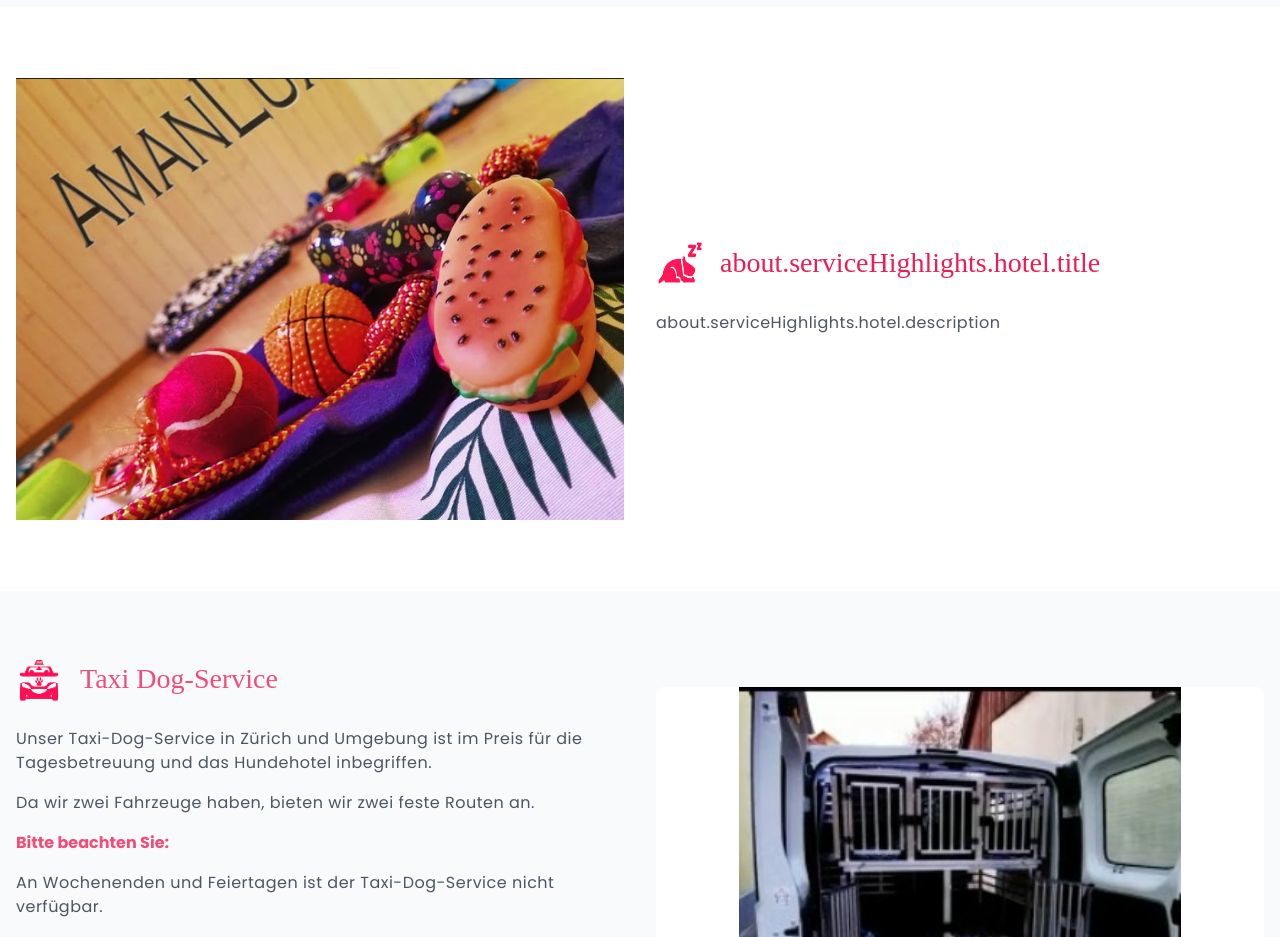
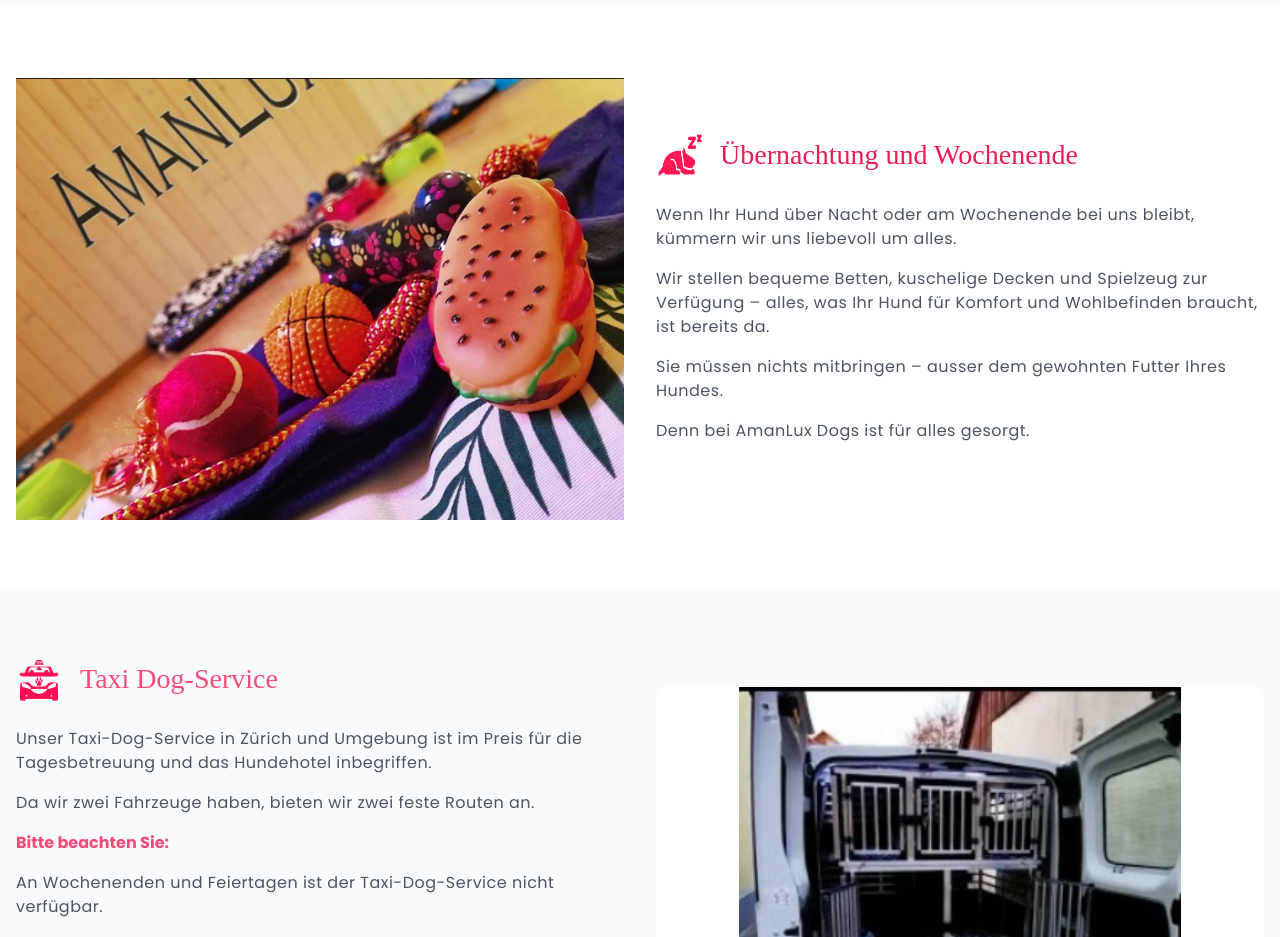
Before and after one commit to tatyquebralayout/analuxsite, a React (Vite) app: page /services in a window 1280 px wide. Shown: the part 2960-3897 px from the top of the page. Built offline with nearby package versions, Linux system fonts and the light colour scheme; a web font is replaced by a local one.

Commit message:
Fix: Hardcode texto da seção Übernachtung em Hundebetreuung.tsx

```diff
--- a/src/pages/Hundebetreuung.tsx
+++ b/src/pages/Hundebetreuung.tsx
@@ -298,23 +298,21 @@ const HundebetreuungPage: React.FC = () => {
               <div className="flex items-center mb-6">
                 <img src={sleepIcon} alt="Sleep Icon" className="w-12 h-12 mr-4" />
                 <h2 className="headline3 font-sour-gummy text-primary">
-                  {t('about.serviceHighlights.hotel.title')}
+                  Übernachtung und Wochenende
                 </h2>
               </div>
-              {(() => {
-                const hotelDescription = t('about.serviceHighlights.hotel.description');
-                const descriptionParagraphs = hotelDescription ? hotelDescription.split('\n') : [];
-                return descriptionParagraphs.map((paragraph, index) => (
-                  <p
-                    key={index}
-                    className={`body1 text-gray-600 ${
-                      index === descriptionParagraphs.length - 1 ? 'mb-6' : 'mb-4'
-                    }`}
-                  >
-                    {paragraph}
-                  </p>
-                ));
-              })()}
+              <p className="body1 text-gray-600 mb-4">
+                Wenn Ihr Hund über Nacht oder am Wochenende bei uns bleibt, kümmern wir uns liebevoll um alles.
+              </p>
+              <p className="body1 text-gray-600 mb-4">
+                Wir stellen bequeme Betten, kuschelige Decken und Spielzeug zur Verfügung – alles, was Ihr Hund für Komfort und Wohlbefinden braucht, ist bereits da.
+              </p>
+              <p className="body1 text-gray-600 mb-4">
+                Sie müssen nichts mitbringen – ausser dem gewohnten Futter Ihres Hundes.
+              </p>
+              <p className="body1 text-gray-600 mb-6">
+                Denn bei AmanLux Dogs ist für alles gesorgt.
+              </p>
             </div>
             <div className="md:w-1/2 flex justify-center">
               <div className="w-full rounded-lg overflow-hidden aspect-ratio-4-3">
```
